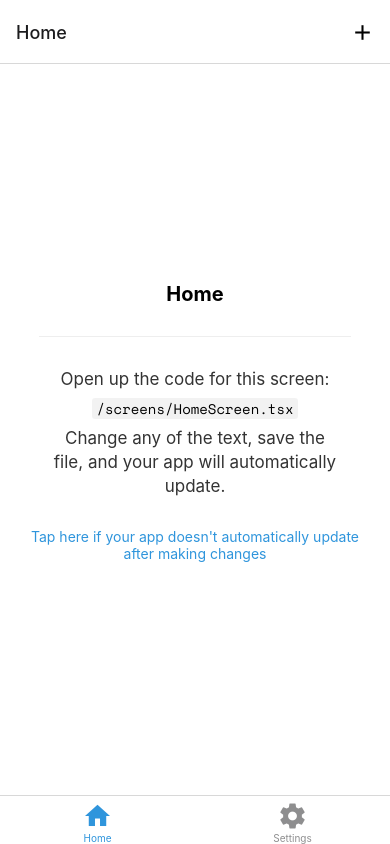
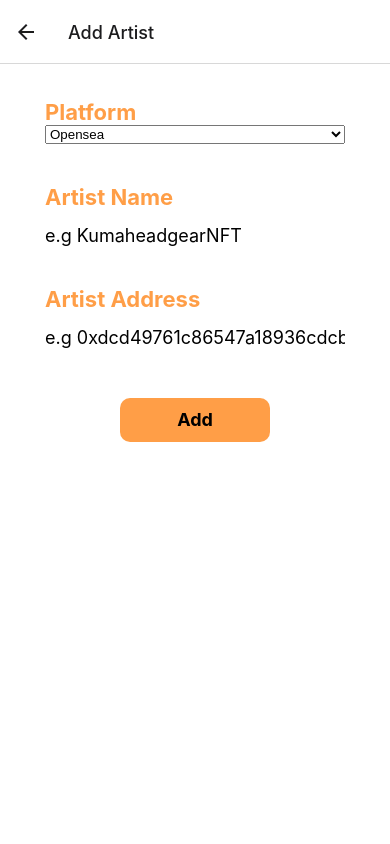
Before and after one commit to willnix86/NFTracker, a React Native app: screen /AddArtistModal in a window 390 px wide. Built offline with nearby package versions, Linux system fonts and the light colour scheme; no server answers; what expo-linking would draw is missing.

Commit message:
add artist page

```diff
--- a/screens/ModalScreen.tsx
+++ b/components/Modal.tsx
@@ -2,16 +2,12 @@ import { StatusBar } from 'expo-status-bar';
 import * as React from 'react';
 import { Platform, StyleSheet } from 'react-native';
 
-import EditScreenInfo from '../components/EditScreenInfo';
-import { Text, View } from '../components/Themed';
+import { View } from './Themed';
 
-export default function ModalScreen() {
+export default function Modal({ children }: { children: any }) {
   return (
     <View style={styles.container}>
-      <Text style={styles.title}>Modal</Text>
-      <View style={styles.separator} lightColor="#eee" darkColor="rgba(255,255,255,0.1)" />
-      <EditScreenInfo path="/screens/ModalScreen.tsx" />
-
+      {children}
       {/* Use a light status bar on iOS to account for the black space above the modal */}
       <StatusBar style={Platform.OS === 'ios' ? 'light' : 'auto'} />
     </View>
--- a/components/Themed.tsx
+++ b/components/Themed.tsx
@@ -4,7 +4,7 @@
  */
 
 import * as React from 'react';
-import { Text as DefaultText, View as DefaultView } from 'react-native';
+import { Text as DefaultText, View as DefaultView, TextInput as DefaultTextInput } from 'react-native';
 
 import Colors from '../constants/Colors';
 import useColorScheme from '../hooks/useColorScheme';
@@ -30,6 +30,7 @@ type ThemeProps = {
 
 export type TextProps = ThemeProps & DefaultText['props'];
 export type ViewProps = ThemeProps & DefaultView['props'];
+export type TextInputProps = ThemeProps & DefaultTextInput['props'];
 
 export function Text(props: TextProps) {
   const { style, lightColor, darkColor, ...otherProps } = props;
@@ -44,3 +45,10 @@ export function View(props: ViewProps) {
 
   return <DefaultView style={[{ backgroundColor }, style]} {...otherProps} />;
 }
+
+export function TextInput(props: TextInputProps) {
+  const { style, lightColor, darkColor, ...otherProps } = props;
+  const backgroundColor = useThemeColor({ light: lightColor, dark: darkColor }, 'background');
+
+  return <DefaultTextInput style={[{ backgroundColor }, style]} {...otherProps} />;
+}
--- /dev/null
+++ b/components/forms/AddArtistForm.tsx
@@ -0,0 +1,105 @@
+import React, { useState, useEffect } from 'react';
+import { StyleSheet, TouchableOpacity } from 'react-native';
+import { Picker } from '@react-native-picker/picker';
+
+import Colors from '../../constants/Colors';
+import { Text, View, TextInput } from '../Themed';
+
+export default function AddArtistForm() {
+  const [selectedPlatform, setSelectedPlatform] = useState('opensea')
+  const [artistName, setArtistName] = useState('');
+  const [artistAccount, setArtistAccount] = useState('');
+  const [error, setError] = useState('');
+
+  function saveArtist() {
+    if (!selectedPlatform || !artistName || !artistAccount) {
+      setError('Please fill out all fields');
+      // setTimeout(() => {
+      //   setError('');
+      // }, 5000);
+    }
+    // CORE DATA
+    // USER PREFS etc
+  }
+
+  return (
+    <View style={styles.container}>
+      <Text style={styles.errorText}>
+        {error}
+      </Text>
+      <View style={styles.inputContainer}>
+        <Text style={styles.title}>Platform</Text>
+        <Picker
+          selectedValue={selectedPlatform}
+          mode="dropdown"
+          dropdownIconColor={Colors.brand.color}
+          onValueChange={(itemValue, itemIndex) =>
+            setSelectedPlatform(itemValue)
+          }>
+          <Picker.Item label="Opensea" value="opensea" />
+        </Picker>
+      </View>
+      <View style={styles.inputContainer}>
+        <Text style={styles.title}>Artist Name</Text>
+        <TextInput
+          style={styles.textInput}
+          placeholder="e.g KumaheadgearNFT"
+          onChangeText={setArtistName}
+        />
+      </View>
+      <View style={styles.inputContainer}>
+        <Text style={styles.title}>Artist Address</Text>
+        <TextInput
+          style={styles.textInput}
+          placeholder="e.g 0xdcd49761c86547a18936cdcb46eb3cd65a34e617"
+          onChangeText={setArtistAccount}
+        />
+      </View>
+      <TouchableOpacity onPress={saveArtist} style={styles.button}>
+        <Text style={styles.buttonText}>
+          Add
+        </Text>
+      </TouchableOpacity>
+    </View>
+  );
+}
+
+const styles = StyleSheet.create({
+  title: {
+    fontSize: 22,
+    fontWeight: 'bold',
+    color: Colors.brand.color
+  },
+  container: {
+    alignItems: 'center',
+    flex: 1,
+  },
+  errorText: {
+    color: 'red',
+    fontWeight: 'bold',
+    fontSize: 18,
+    marginTop: 15
+  },
+  inputContainer: {
+    width: 300,
+    marginVertical: 20,
+  },
+  textInput: {
+    fontSize: 18,
+    marginTop: 15,
+  },
+  button: {
+    backgroundColor: Colors.brand.color,
+    padding: 10,
+    marginTop: 30,
+    width: 150,
+    borderRadius: 10,
+  },
+  buttonText: {
+    fontSize: 18,
+    lineHeight: 24,
+    textAlign: 'center',
+    color: Colors.dark.background,
+    fontWeight: 'bold'
+  }
+});
--- a/constants/Colors.ts
+++ b/constants/Colors.ts
@@ -16,4 +16,7 @@ export default {
     tabIconDefault: '#ccc',
     tabIconSelected: tintColorDark,
   },
+  brand: {
+    color: '#FF9E47',
+  }
 };
--- a/navigation/LinkingConfiguration.ts
+++ b/navigation/LinkingConfiguration.ts
@@ -32,7 +32,7 @@ const linking: LinkingOptions<RootStackParamList> = {
           },
         },
       },
-      Modal: 'modal',
+      AddArtistModal: 'modalone',
     },
   },
 };
--- a/navigation/index.tsx
+++ b/navigation/index.tsx
@@ -13,12 +13,15 @@ import io from "socket.io-client";
 
 import Colors from '../constants/Colors';
 import useColorScheme from '../hooks/useColorScheme';
-import ModalScreen from '../screens/ModalScreen';
+
 import HomeScreen from '../screens/HomeScreen';
 import ArtistsScreen from '../screens/ArtistsScreen';
+import SettingsScreen from '../screens/SettingsScreen';
+import AddArtistScreen from '../screens/AddArtistScreen';
+
 import { RootStackParamList, RootTabParamList, RootTabScreenProps } from '../types';
 import LinkingConfiguration from './LinkingConfiguration';
-import SettingsScreen from '../screens/SettingsScreen';
+
 
 export default function Navigation({ colorScheme }: { colorScheme: ColorSchemeName }) {
   useEffect(() => {
@@ -51,7 +54,7 @@ function RootNavigator() {
     <Stack.Navigator>
       <Stack.Screen name="Root" component={BottomTabNavigator} options={{ headerShown: false }} />
       <Stack.Group screenOptions={{ presentation: 'modal' }}>
-        <Stack.Screen name="Modal" component={ModalScreen} />
+        <Stack.Screen name="AddArtistModal" component={AddArtistScreen} options={{ title: 'Add Artist' }} />
       </Stack.Group>
     </Stack.Navigator>
   );
@@ -80,7 +83,7 @@ function BottomTabNavigator() {
           tabBarIcon: ({ color }) => <TabBarIcon name="home" color={color} />,
           headerRight: () => (
             <Pressable
-              onPress={() => navigation.navigate('Modal')}
+              onPress={() => navigation.navigate('AddArtistModal')}
               style={({ pressed }) => ({
                 opacity: pressed ? 0.5 : 1,
               })}>
--- a/package.json
+++ b/package.json
@@ -13,6 +13,7 @@
   },
   "dependencies": {
     "@expo/vector-icons": "^12.0.0",
+    "@react-native-picker/picker": "^2.1.0",
     "@react-navigation/bottom-tabs": "^6.0.5",
     "@react-navigation/native": "^6.0.2",
     "@react-navigation/native-stack": "^6.1.0",
@@ -26,6 +27,7 @@
     "expo-web-browser": "~10.0.3",
     "react": "17.0.1",
     "react-dom": "17.0.1",
+    "react-hook-form": "^7.18.1",
     "react-native": "0.64.2",
     "react-native-safe-area-context": "3.3.2",
     "react-native-screens": "~3.8.0",
--- /dev/null
+++ b/screens/AddArtistScreen.tsx
@@ -0,0 +1,11 @@
+import * as React from 'react';
+import { StyleSheet } from 'react-native';
+
+import AddArtistForm from '../components/forms/AddArtistForm';
+import Modal from '../components/Modal';
+
+export default function AddArtistScreen() {
+  return (
+    <Modal><AddArtistForm /></Modal>
+  );
+}
--- a/types.tsx
+++ b/types.tsx
@@ -15,7 +15,7 @@ declare global {
 
 export type RootStackParamList = {
   Root: NavigatorScreenParams<RootTabParamList> | undefined;
-  Modal: undefined;
+  AddArtistModal: undefined;
 };
 
 export type RootStackScreenProps<Screen extends keyof RootStackParamList> = NativeStackScreenProps<
```
Also changed, not shown: 1 other file (tests, documents, lock files or other folders).
